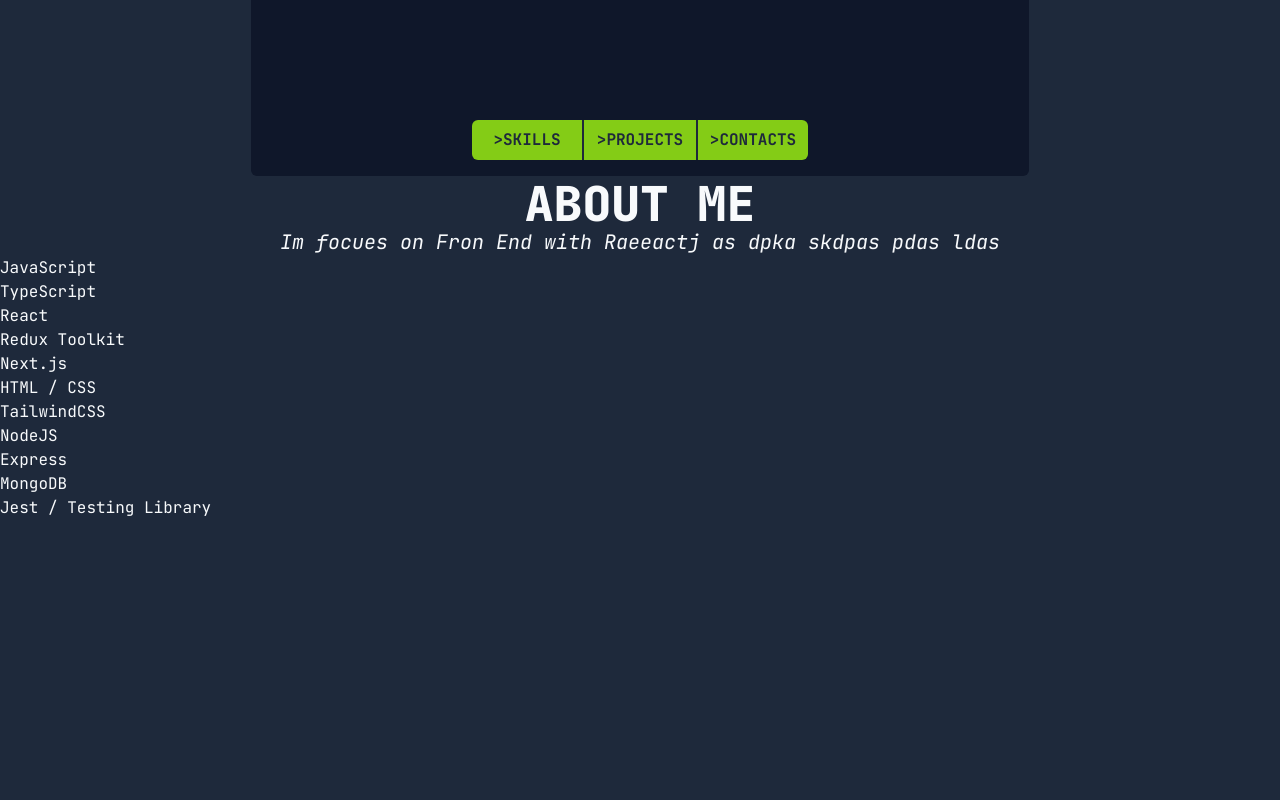
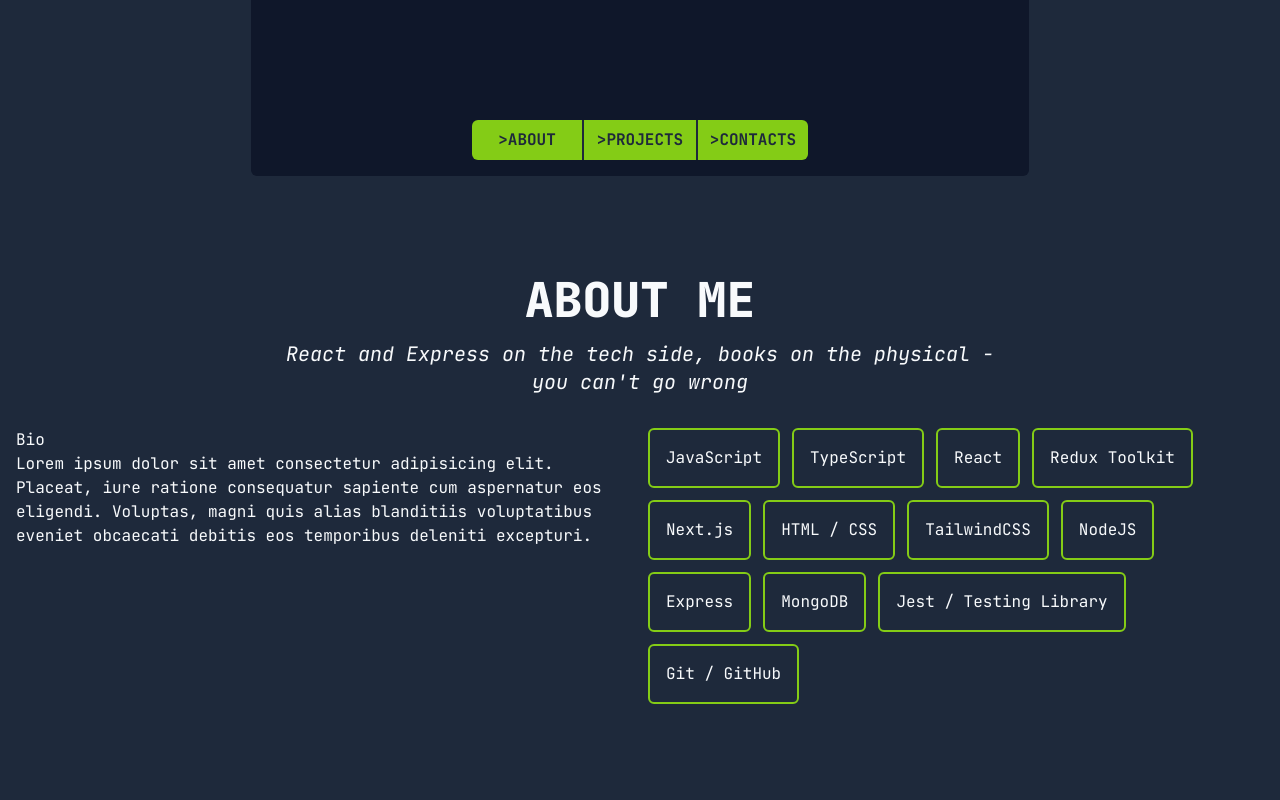
Before and after one commit to mariovyord/portfolio-v3, a Next.js app: page / in a window 1280 px wide. Shown: the part 620-1420 px from the top of the page. Built offline with nearby package versions, Linux system fonts and the light colour scheme.

Commit message:
progress: about section

```diff
--- a/components/about-me/about-me.tsx
+++ b/components/about-me/about-me.tsx
@@ -15,14 +15,21 @@ const AboutMe = () => {
         { skillName: 'Express' },
         { skillName: 'MongoDB' },
         { skillName: 'Jest / Testing Library' },
+        { skillName: 'Git / GitHub' },
     ]
 
     return (
-        <section className='min-h-screen'>
-            <h1 className='font-black uppercase text-5xl text-center'>About me</h1>
-            <p className='text-center italic text-xl'>Im focues on Fron End with Raeeactj as dpka skdpas pdas ldas </p>
-            <div>
-                {skills.map(skill => <SkillCard key={skill.skillName} skill={skill} />)}
+        <section id="about" className='min-h-screen py-24'>
+            <h1 className='font-black uppercase text-5xl text-center mb-4'>About me</h1>
+            <p className='text-center italic text-xl'>React and Express on the tech side, books on the physical -<br /> you can&apos;t go wrong</p>
+            <div className='grid grid-cols-1 sm:grid-cols-2 px-4 py-8 gap-4'>
+                <div>
+                    <h3>Bio</h3>
+                    <p>Lorem ipsum dolor sit amet consectetur adipisicing elit. Placeat, iure ratione consequatur sapiente cum aspernatur eos eligendi. Voluptas, magni quis alias blanditiis voluptatibus eveniet obcaecati debitis eos temporibus deleniti excepturi.</p>
+                </div>
+                <div className='flex flex-wrap gap-3'>
+                    {skills.map(skill => <SkillCard key={skill.skillName} skill={skill} />)}
+                </div>
             </div>
         </section>
     )
--- a/components/about-me/skill-card.tsx
+++ b/components/about-me/skill-card.tsx
@@ -2,7 +2,7 @@ import { TSkill } from "../../types/types"
 
 const SkillCard: React.FC<{ skill: TSkill }> = ({ skill }) => {
     return (
-        <div>
+        <div className="border-2 border-primary p-4 w-fit rounded-md hover:scale-125 bg-base transition-all">
             {skill.skillName}
         </div>
     )
--- a/components/hero/submenu.tsx
+++ b/components/hero/submenu.tsx
@@ -5,9 +5,9 @@ const Submenu = () => {
     return (
         <div className='sticky top-0 h-20 flex flex-col justify-center'>
             <div className='mx-auto my-0 h-fit w-fit flex font-bold uppercase text-primary-content bg-primary rounded-md'>
-                <Link href="#skills">
+                <Link href="#about">
                     <a className='active:text-sm inline-block w-28 text-center py-2  hover:text-primary-focus  border-r-2 border-primary-content'>
-                        &gt;Skills</a>
+                        &gt;About</a>
                 </Link>
                 <Link href="#projects">
                     <a className='active:text-sm inline-block w-28 text-center py-2  hover:text-primary-focus'>
--- a/components/projects/projects.tsx
+++ b/components/projects/projects.tsx
@@ -2,7 +2,7 @@ import React from 'react'
 
 export const Projects = () => {
     return (
-        <section className='min-h-screen'>
+        <section id="projects" className='min-h-screen'>
             <h1 className='font-black uppercase text-5xl text-center'>Projects</h1>
             <p className='text-center italic text-xl'>My projects and such </p>
             <div>
--- a/pages/_document.tsx
+++ b/pages/_document.tsx
@@ -2,7 +2,7 @@ import { Html, Head, Main, NextScript } from 'next/document'
 
 export default function Document() {
     return (
-        <Html>
+        <Html className='scroll-smooth'>
             <Head>
                 <link rel="preconnect" href="https://fonts.googleapis.com" />
                 <link rel="preconnect" href="https://fonts.gstatic.com" crossOrigin="anonymous" />
```
